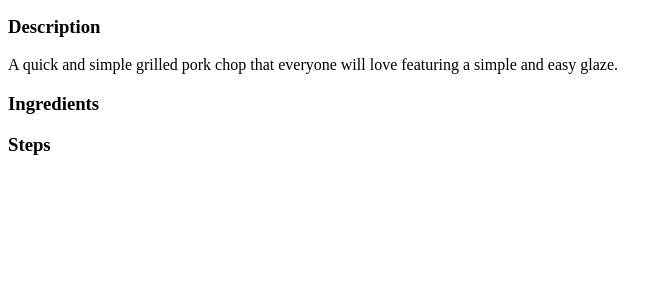
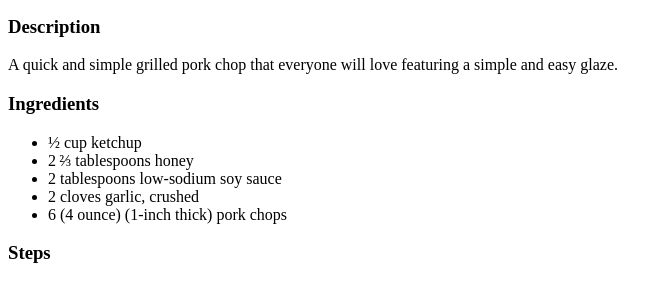
Before and after one commit to Retky/Odin-Recipes, a plain HTML site: page recipes/pork-chops.html in a window 1280 px wide. Shown: the part 119-420 px from the top of the page, without its empty margins (0-669 px from the left). Drawn offline with Linux system fonts and the light colour scheme.

Commit message:
"Pork Chops" add Ingredients

```diff
--- a/recipes/pork-chops.html
+++ b/recipes/pork-chops.html
@@ -12,6 +12,11 @@
         <p>A quick and simple grilled pork chop that everyone will love featuring a simple and easy glaze.</p>
         <h3>Ingredients</h3>
         <ul>
+            <li>½ cup ketchup</li>
+            <li>2 ⅔ tablespoons honey</li>
+            <li>2 tablespoons low-sodium soy sauce</li>
+            <li>2 cloves garlic, crushed</li>
+            <li>6 (4 ounce) (1-inch thick) pork chops</li>
         </ul>
         <h3>Steps</h3>
         <ol>
```
